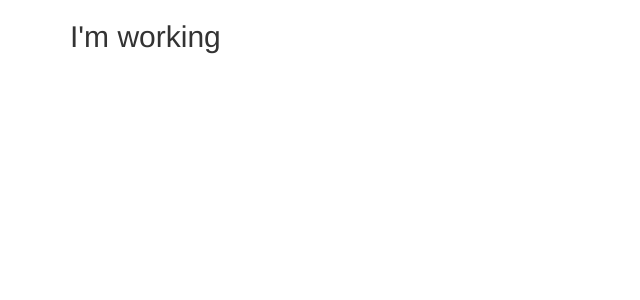
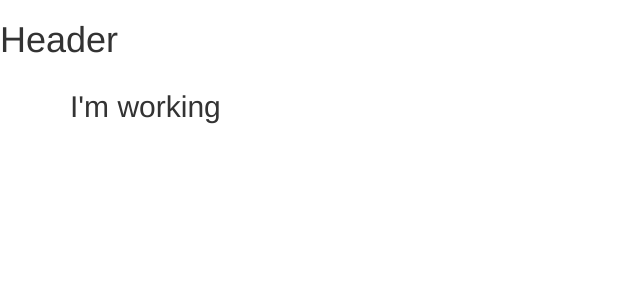
Before and after one commit to cvelekv/angularkurz-recipes-project, an Angular app: page / in a window 1280 px wide. Shown: the top 300 px of the page, without its empty margins (0-640 px from the left). Built offline with nearby package versions, Linux system fonts and the light colour scheme.

Commit message:
adjusted folder structure

```diff
--- a/src/app/app.component.html
+++ b/src/app/app.component.html
@@ -1,3 +1,4 @@
+<app-header></app-header>
 <div class="container">
   <div class="row">
     <div class="col-md-12">
--- /dev/null
+++ b/src/app/components/header/header.component.html
@@ -0,0 +1 @@
+<h1>Header</h1>
```
Also changed, not shown: src/app/app.module.ts (+14 -3 lines), src/app/components/header/header.component.ts (added, +9 -0 lines), src/app/components/recipeBook/recipes.component.ts (added, +7 -0 lines), src/app/components/recipeBook/recipes.component.css (added), src/app/components/recipeBook/recipes.component.html (added), src/app/components/shoppingList/shopping-list.component.css (added), src/app/components/shoppingList/shopping-list.component.html (renamed from src/app/components/shoppingList/shopping-list/shopping-list.component.html), src/app/components/shoppingList/shopping-list.component.ts (renamed from src/app/components/shoppingList/shopping-list/shopping-list.component.ts), src/app/components/shoppingList/shopping-list/shopping-list.component.css (deleted).
